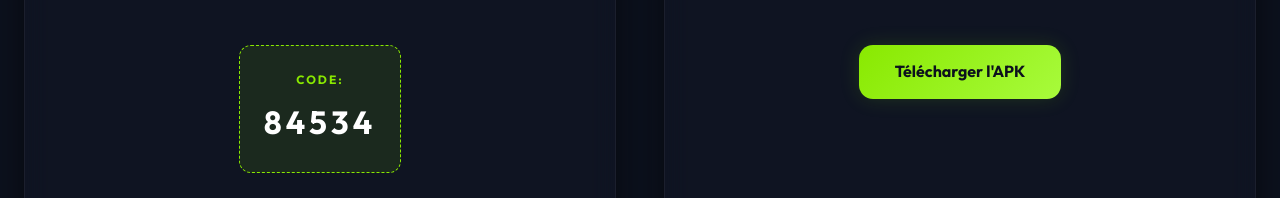
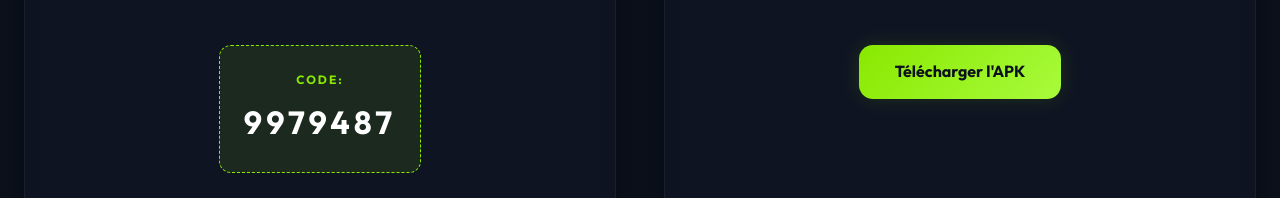
Before and after one commit to leeocopy/neoplayers, a website built with Vite: page index.html in a window 1280 px wide. Shown: the part 7227-7425 px from the top of the page. Built offline with nearby package versions, Linux system fonts and the light colour scheme.

Commit message:
feat: update downloader code and add neoplayers.apk

```diff
--- a/index.html
+++ b/index.html
@@ -497,7 +497,7 @@
                         <p data-i18n="download_downloader_desc">Open the Downloader app on your device and enter the code below to start the installation.</p>
                         <div class="downloader-code">
                             <span class="code-label">CODE:</span>
-                            <span class="code-value">84534</span>
+                            <span class="code-value">9979487</span>
                         </div>
                     </div>
 
```
Also changed, not shown: 2 other files.
